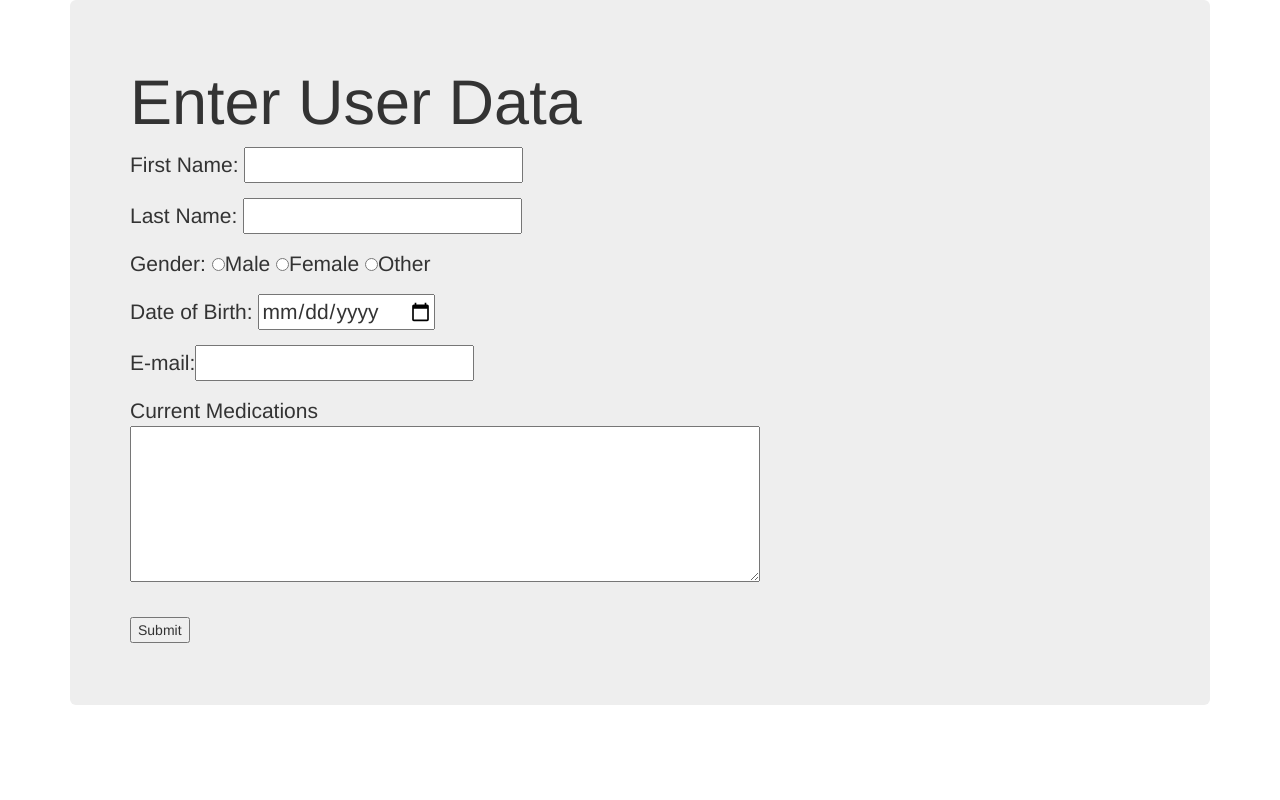
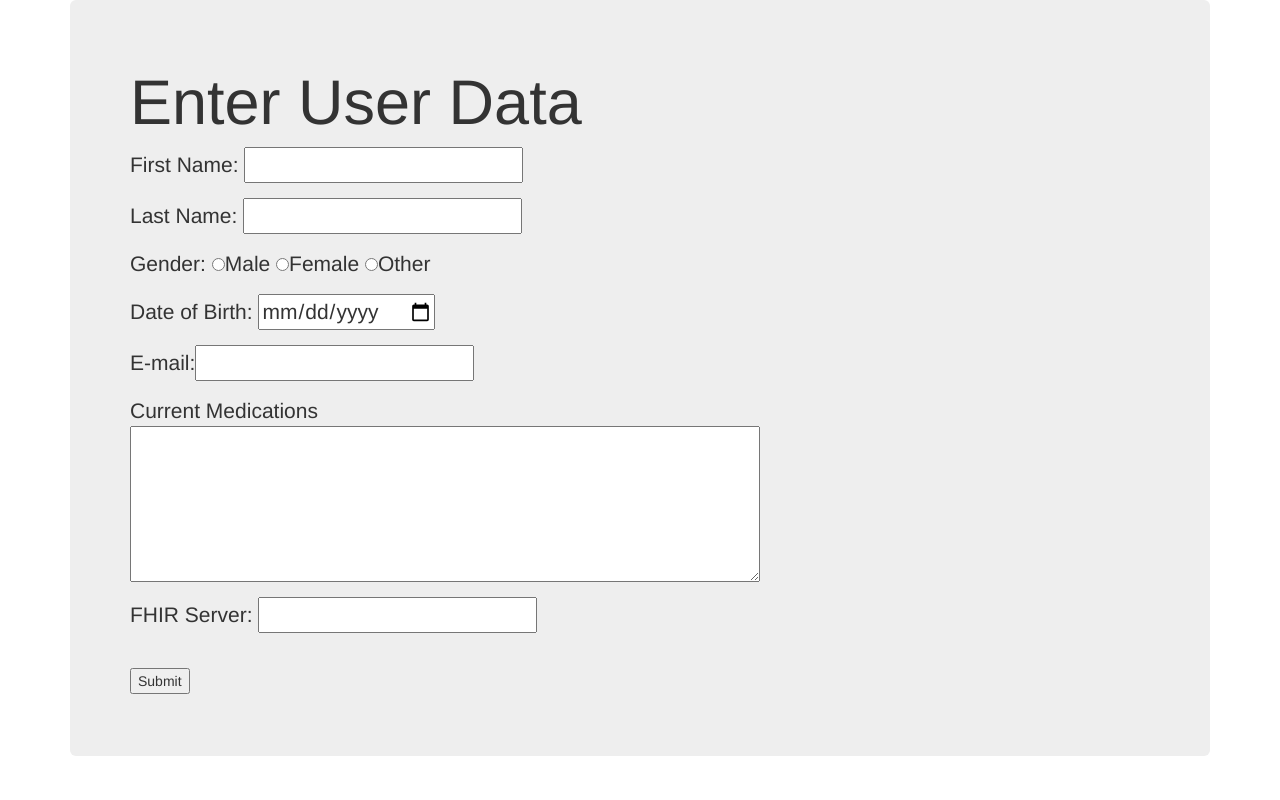
Before and after one commit to johonea4/IHR-Website, a Node server app: page /UserDataEntry/ in a window 1280 px wide. Run offline with Node 20, Linux system fonts and the light colour scheme; the visitor is signed in with stand-in values (Sample User, id 1); some libraries are stand-ins or nearby versions.

Commit message:
Added FHIR text input field

```diff
--- a/ihr-webapp/views/UserDataEntry.pug
+++ b/ihr-webapp/views/UserDataEntry.pug
@@ -26,5 +26,7 @@ html
             p Current Medications
               br
               textarea(name="medications", cols="50", rows="5")
+            p FHIR Server:
+              input(type="text" name="fhirserver")
             br
             input(type="submit" value="Submit")
```
